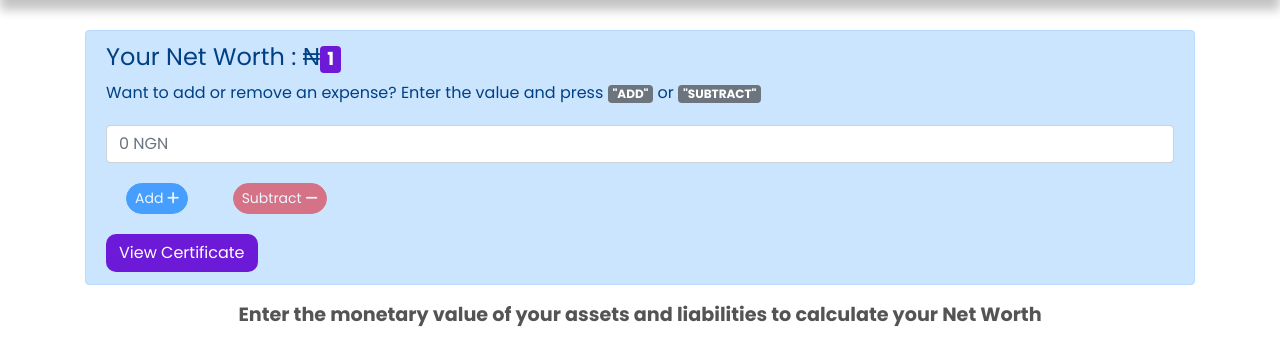
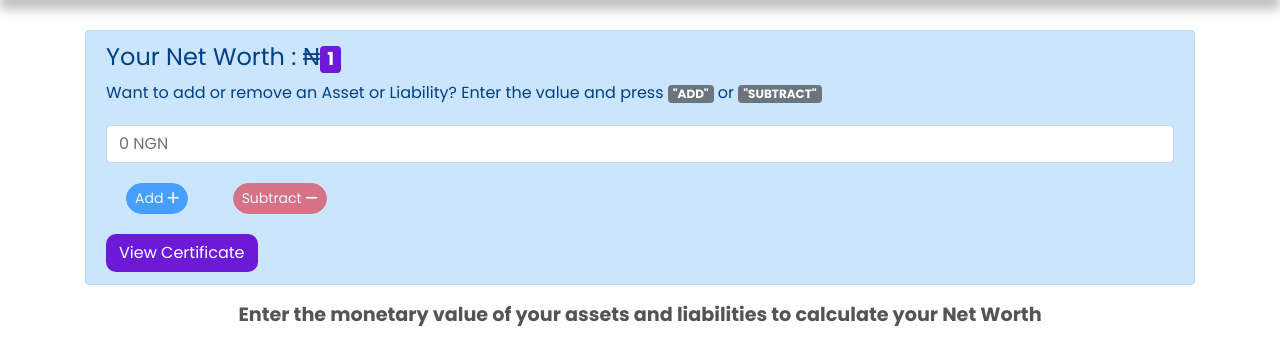
Before and after one commit to hngi/deimos-net-worth-web-app, a PHP site: page /dashboard.php in a window 1280 px wide. Shown: the part 89-429 px from the top of the page. Run offline with PHP 8.4, Linux system fonts and the light colour scheme; the visitor is signed in with stand-in values (Sample User, id 1); some libraries are stand-ins or nearby versions.

Commit message:
dashboard fixes

```diff
--- a/dashboard.php
+++ b/dashboard.php
@@ -70,7 +70,7 @@ if(isset($_SESSION['success'])){
                 </h4>
                 <div class="row">
                     <div class="col-md-12">
-                        <span class="text">Want to add or remove an expense? Enter the  value and press <span class="badge badge-secondary"> "ADD" </span> or
+                        <span class="text">Want to add or remove an Asset or Liability? Enter the  value and press <span class="badge badge-secondary"> "ADD" </span> or
                          <span class="badge badge-secondary">"SUBTRACT"</span> </span>
                         <form style="margin-top:20px;">
                             <input type="number" class="form-control" id="addValue" placeholder="0 NGN">
```
